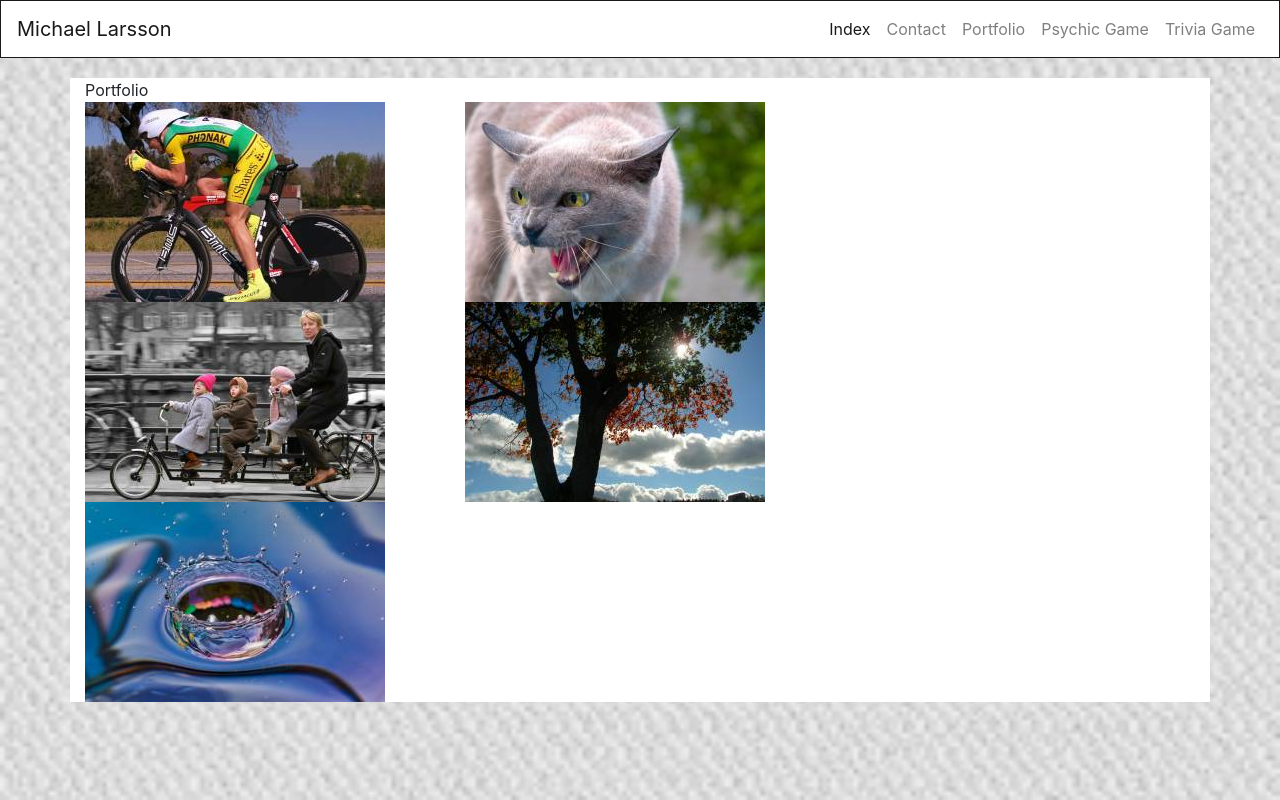
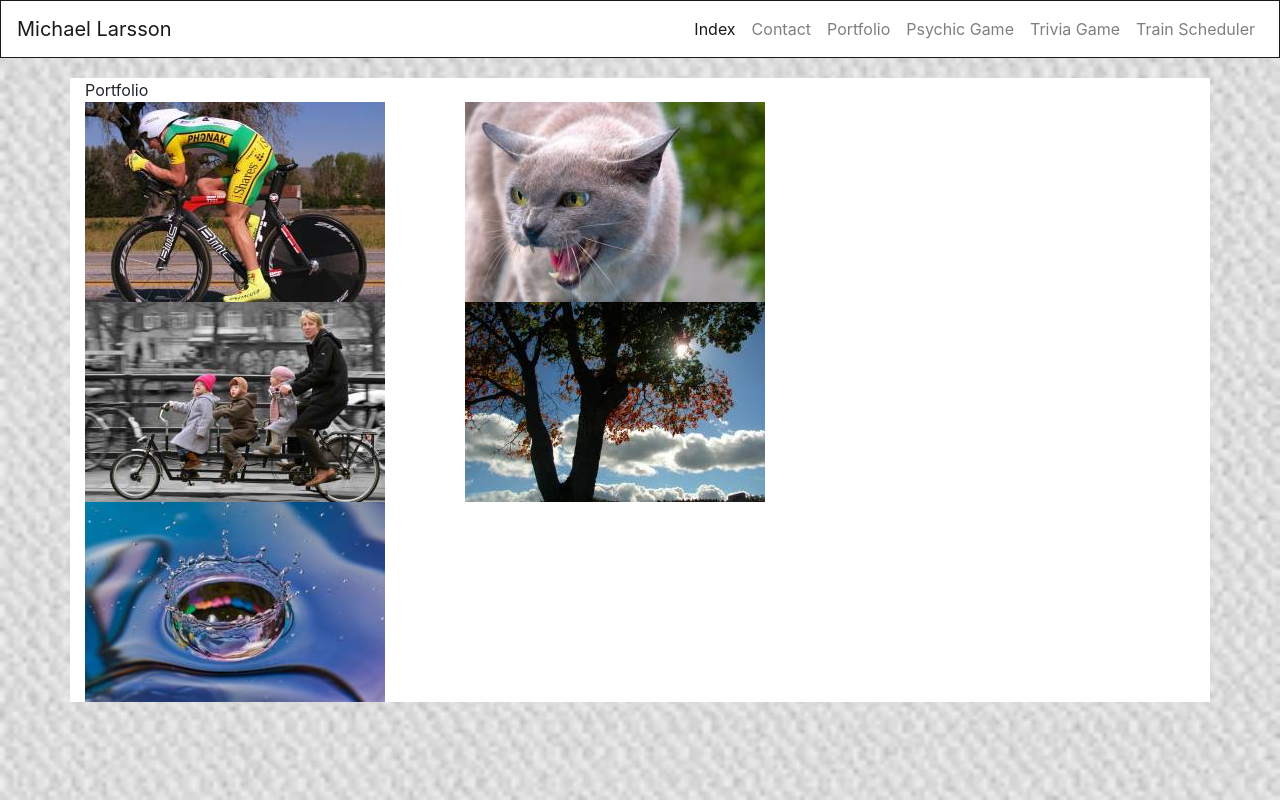
Before and after one commit to crashdean/Bootstrap-Portfolio, a plain HTML site: page portfolio.html in a window 1280 px wide. Drawn offline with nearby package versions, Linux system fonts and the light colour scheme.

Commit message:
Navigation update

```diff
--- a/portfolio.html
+++ b/portfolio.html
@@ -34,6 +34,9 @@
           </li>
         <li class="nav-item">
           <a class="nav-link" href="https://crashdean.github.io/TriviaGame/">Trivia Game</a>
+        </li>
+        <li class="nav-item">
+          <a class="nav-link" href="https://crashdean.github.io/trainScheduler/">Train Scheduler</a>
         </li>
       </ul>
       <span class="navbar-text">
```
